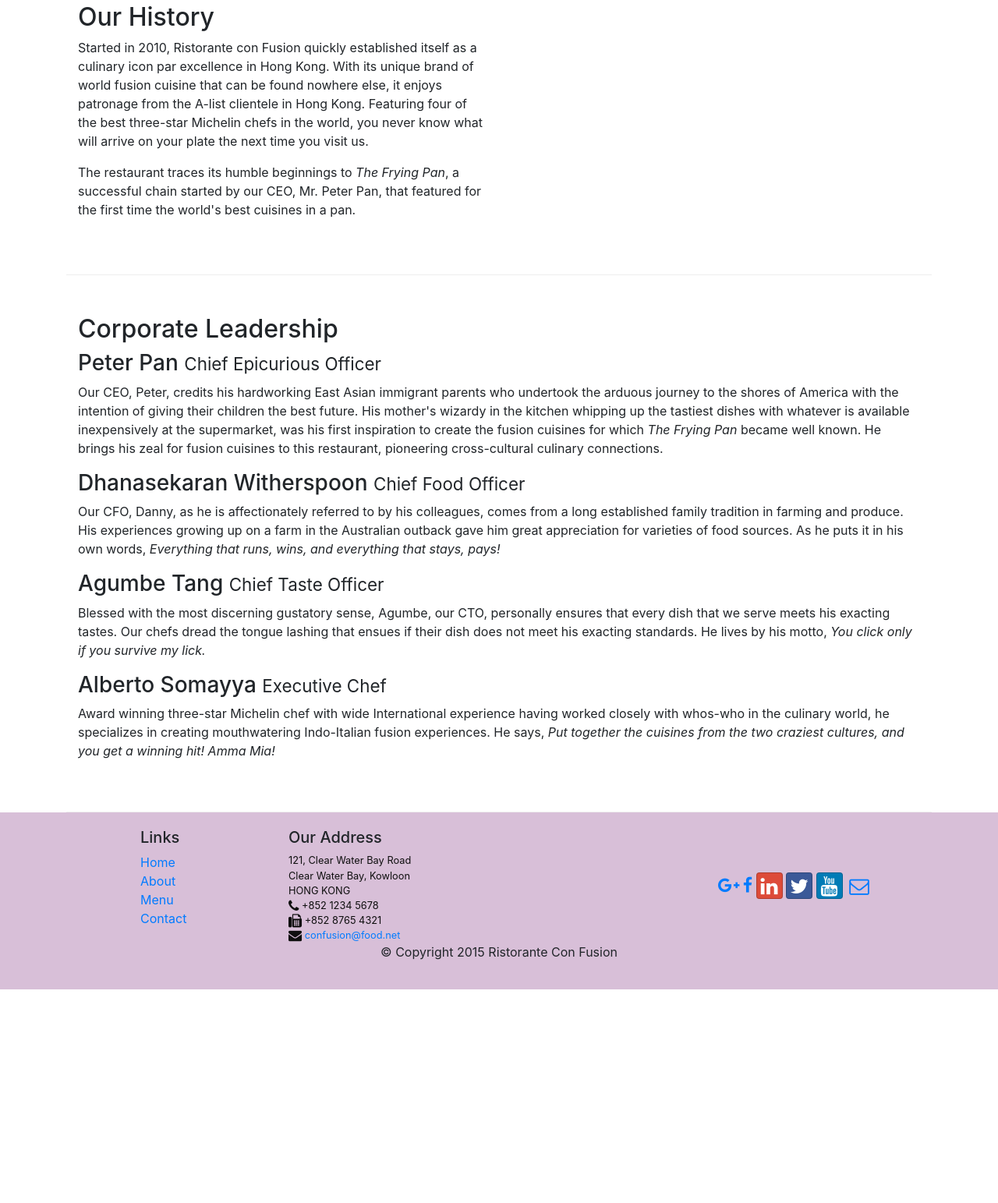
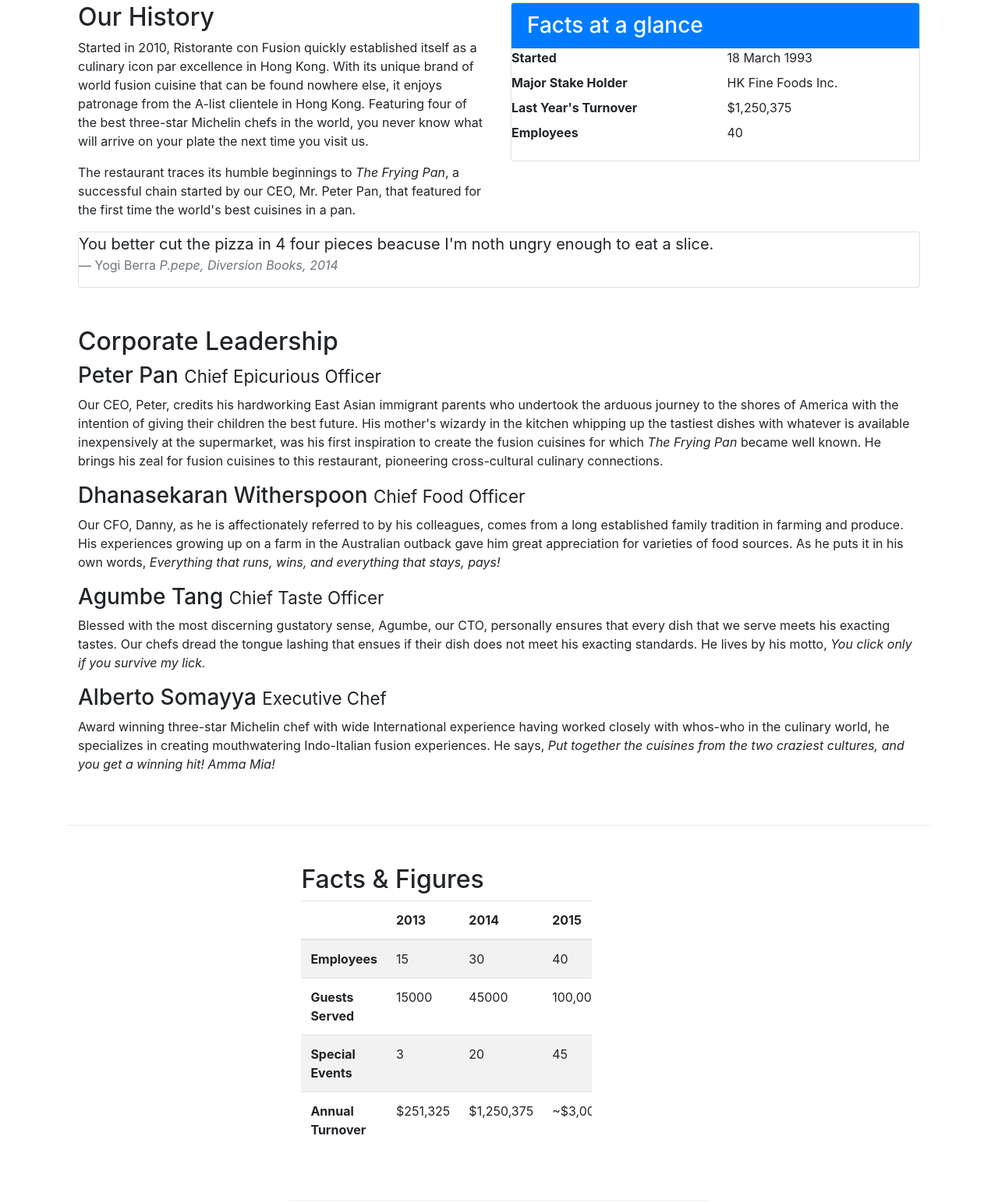
Before and after one commit to SHOBANAM93/bootstrap-test, a website: page aboutus.html in a window 1280 px wide. Shown: the part 488-2031 px from the top of the page at 78% size. Before the commit the page ends 1757 px from the top, so only its background shows below. Drawn offline with nearby package versions, Linux system fonts and the light colour scheme.

Commit message:
bootstrap assignment

```diff
--- a/aboutus.html
+++ b/aboutus.html
@@ -67,8 +67,38 @@
                 <p>Started in 2010, Ristorante con Fusion quickly established itself as a culinary icon par excellence in Hong Kong. With its unique brand of world fusion cuisine that can be found nowhere else, it enjoys patronage from the A-list clientele in Hong Kong.  Featuring four of the best three-star Michelin chefs in the world, you never know what will arrive on your plate the next time you visit us.</p>
                 <p>The restaurant traces its humble beginnings to <em>The Frying Pan</em>, a successful chain started by our CEO, Mr. Peter Pan, that featured for the first time the world's best cuisines in a pan.</p>
             </div>
-            <div class="col col-sm">
+            <div class="col-sm">
+                <div class="card">
+                    <h3 class="card-header bg-primary text-white">Facts at a glance</h3>
+                    <div class="card-block">
+                        <dl class="row">
+                            <dt class="col-6">Started</dt>
+                            <dd class="col-6">18 March 1993</dd>
+                            <dt class="col-6">Major Stake Holder</dt>
+                            <dd class="col-6">HK Fine Foods Inc.</dd>
+                            <dt class="col-6">Last Year's Turnover</dt>
+                            <dd class="col-6">$1,250,375</dd>
+                            <dt class="col-6">Employees</dt>
+                            <dd class="col-6">40</dd>
+                        </dl>
+                    </div>
+                </div>
             </div>
+
+            <div class="col-12">
+                <div class="card card-block bg-faded">
+                    <blockquote class="blockquote">
+                        <p class="mb-0">
+                            You better cut the pizza in 4 four pieces beacuse I'm noth ungry enough to eat a slice.
+                        </p>
+                        <footer class="blockquote-footer">Yogi Berra<cite title="Source title">
+                                P.pepe, Diversion Books, 2014
+                            </cite>
+                        </footer>
+                    </blockquote>
+
+            </div>
+
         </div>
 
 
@@ -85,7 +115,53 @@
                 <p class="hidden-xs-down">Award winning three-star Michelin chef with wide International experience having worked closely with whos-who in the culinary world, he specializes in creating mouthwatering Indo-Italian fusion experiences. He says, <em>Put together the cuisines from the two craziest cultures, and you get a winning hit! Amma Mia!</em></p>
             </div>
        </div>
+    <div class="row row-content">
+        <div class="col-12 col-sm-9">
+            <h2>Facts &amp; Figures</h2>
+            <div class="table-responsive">
+                <table class="table table-striped">
+                    <thead class="thead-inverse">
+                        <tr>
+                            <th>&nbsp;</th>
+                            <th>2013</th>
+                            <th>2014</th>
+                            <th>2015</th>
+                        </tr>
+                    </thead>
+                    <tbody>
+                        <tr>
+                            <th>Employees</th>
+                        <td>15</td>
+                        <td>30</td>
+                        <td>40</td>
+                    </tr>
+                    <tr>
+                        <th>Guests Served</th>
+                        <td>15000</td>
+                        <td>45000</td>
+                        <td>100,000</td>
+                    </tr>
+                    <tr>
+                        <th>Special Events</th>
+                        <td>3</td>
+                        <td>20</td>
+                        <td>45</td>
+                    </tr>
+                    <tr>
+                        <th>Annual Turnover</th>
+                        <td>$251,325</td>
+                        <td>$1,250,375</td>
+                        <td>~$3,000,000</td>
+                    </tr>
+                    </tbody>
+                </table>
+            </div>
 
+        </div>
+        <div class="col-12 col-sm-3">
+
+        </div>
+    </div>
     </div>
 
     <footer class="footer">
```
